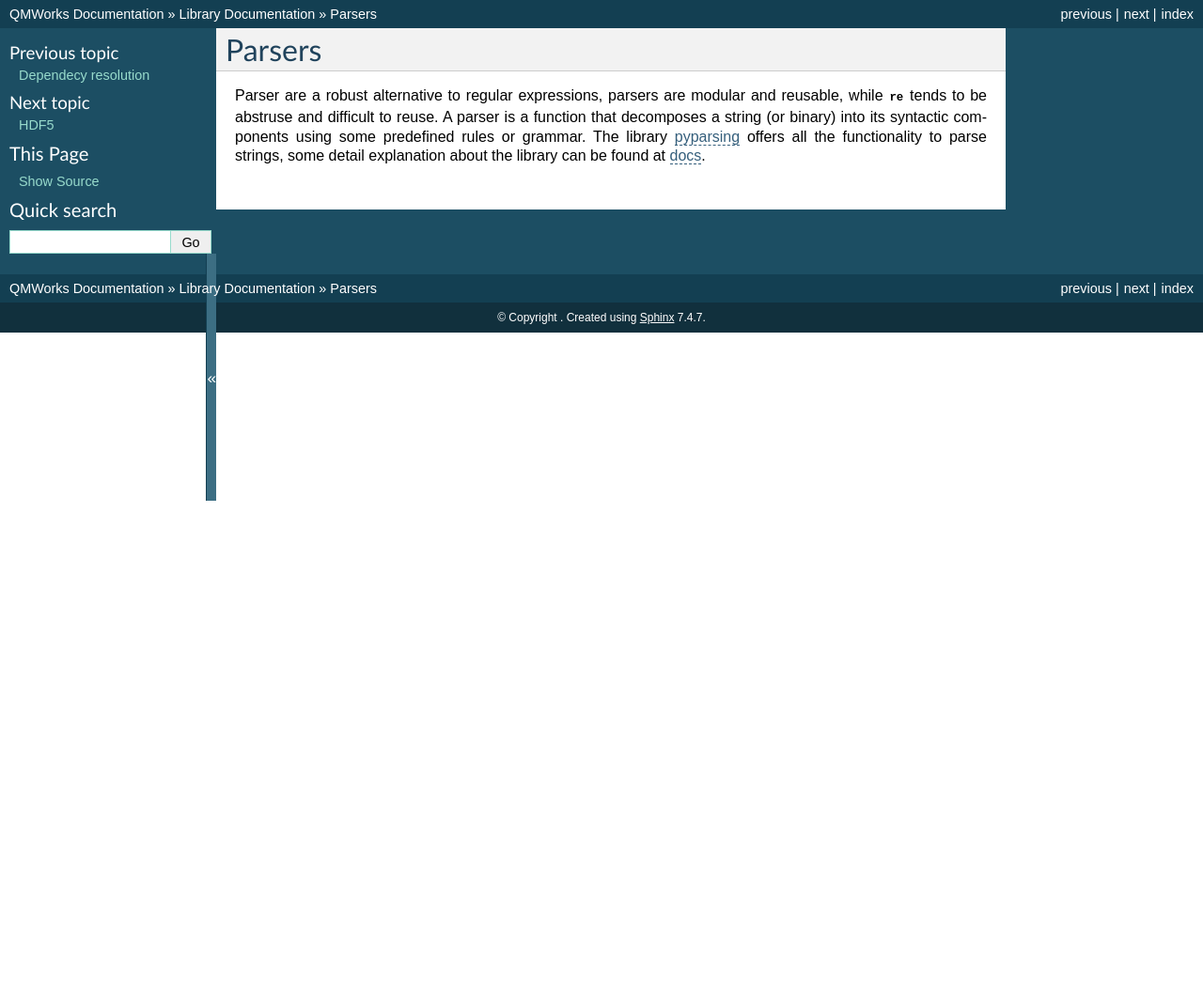
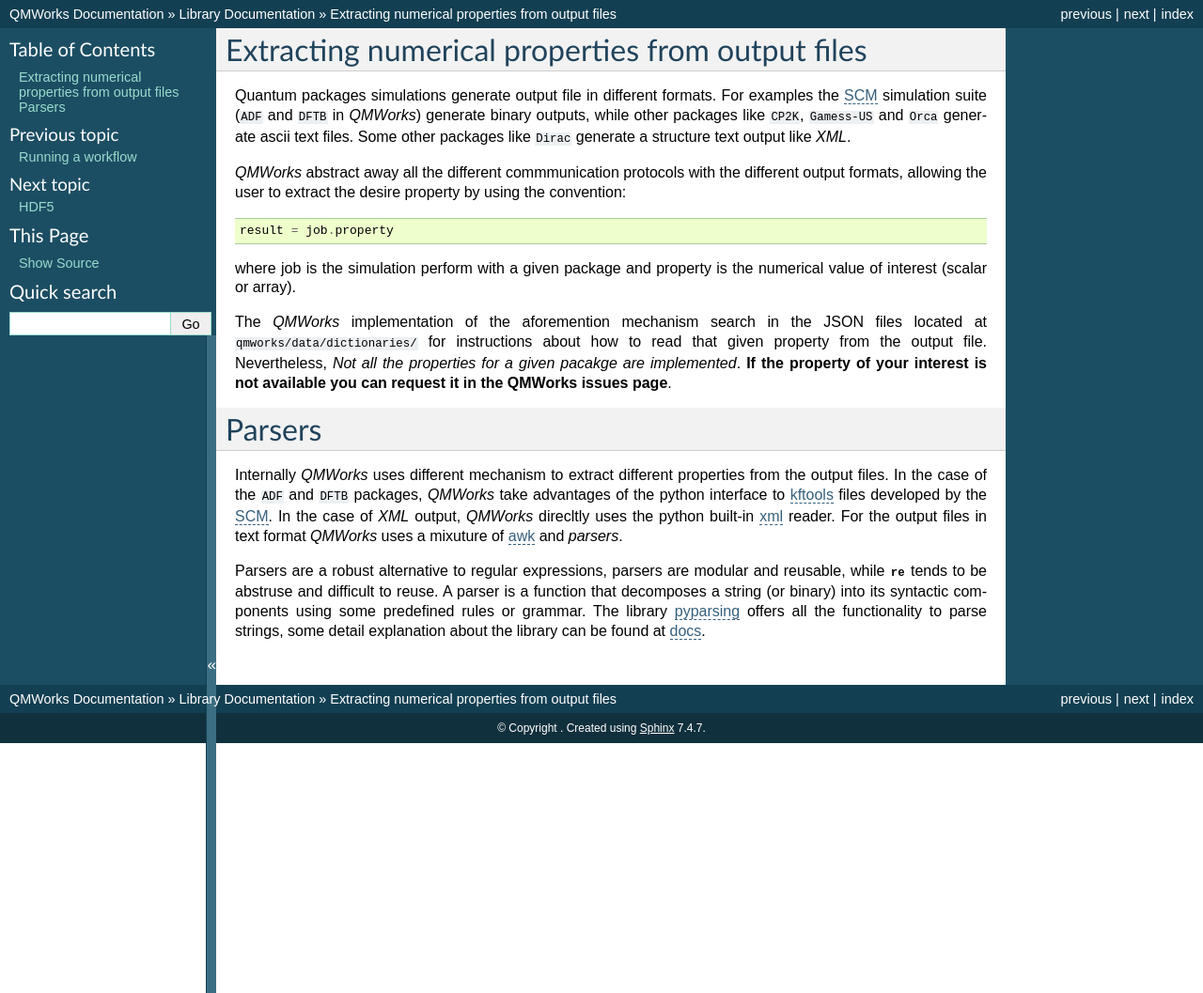
Before and after one commit to SCM-NV/qmflows, a Sphinx documentation site: the page built from docs/parsers.rst, in a window 1280 px wide. Shown: the whole page at 94% size. Built offline with Sphinx 7.4.7, drawn with Linux system fonts in a browser that asks for light colours; pages that are not in the unit, such as notebooks, are missing from menus; before the commit the page ends 900 px from its top, so only the background shows below that.

Commit message:
updated documentation

```diff
--- a/docs/parsers.rst
+++ b/docs/parsers.rst
@@ -1,8 +1,34 @@
+Extracting numerical properties from output files
+~~~~~~~~~~~~~~~~~~~~~~~~~~~~~~~~~~~~~~~~~~~~~~~~~
+Quantum packages simulations generate output file in different formats. For examples the SCM_ simulation suite
+(``ADF`` and ``DFTB`` in *QMWorks*) generate binary outputs, while other packages like ``CP2K``, ``Gamess-US`` and ``Orca``
+generate ascii text files.  Some other packages like ``Dirac`` generate a structure text output like *XML*.
+
+*QMWorks* abstract away all the different commmunication protocols with the different output formats, allowing the user to
+extract the desire property by using the convention::
+
+  result = job.property
+
+where job is the simulation perform with a given package and property is the numerical value of interest (scalar or array).
+
+
+The  *QMWorks* implementation of the aforemention mechanism search in the JSON  files located at ``qmworks/data/dictionaries/``
+for instructions about how to read that given property from the output file. Nevertheless, *Not all the properties for a given
+pacakge are implemented*. **If the property of your interest is not available you can request it in the QMWorks issues page**.
+
+
 Parsers
-=======
-Parser are a robust alternative to regular expressions, parsers are modular and reusable, while
+~~~~~~~
+Internally *QMWorks* uses different mechanism to extract different properties from the output files. In the case of the ``ADF`` and
+``DFTB`` packages, *QMWorks* take advantages of the python interface to kftools_ files developed by the SCM_. In the case of *XML* output,
+*QMWorks* direcltly uses the python built-in xml_ reader. For the output files in text format *QMWorks* uses a mixuture of awk_ and
+*parsers*.
+
+Parsers are a robust alternative to regular expressions, parsers are modular and reusable, while
 |regex| tends to be abstruse and difficult to reuse. A parser is a function that decomposes a string (or binary) into its syntactic components using some predefined rules or grammar.
 The library  pyparsing_ offers all the functionality to parse strings, some detail explanation about the library can be found at docs_.
+
+
 
 
 .. _pyparsing: https://pyparsing.wikispaces.com/
@@ -10,3 +36,15 @@
 .. _docs: https://pythonhosted.org/pyparsing/
 
 .. |regex| replace:: :mod:`re`
+
+.. _SCM: https://www.scm.com/
+
+.. _KF: https://www.scm.com/doc/Scripting/Commandline_Tools/KF_command_line_utilities.html
+
+.. _xml: https://docs.python.org/3.5/library/xml.etree.elementtree.html
+
+.. _awk: https://www.gnu.org/software/gawk/manual/gawk.html
+
+.. _properties: https://github.com/SCM-NV/qmworks/tree/master/qmworks/data/dictionaries
+
+.. _kftools: https://www.scm.com/doc/plams/scm.html#kf-files
--- a/docs/promise.rst
+++ b/docs/promise.rst
@@ -1,5 +1,5 @@
-Dependecy resolution
-~~~~~~~~~~~~~~~~~~~~
+Running a workflow
+~~~~~~~~~~~~~~~~~~
 A workflow in **QMWorks** consist of a set of computations and the dependencies between them,
 explicitly declared by the user in the python script. This dependecies and the relation between
 them form an graph (specifically an acyclic direct graph) that represent these relations.
```
